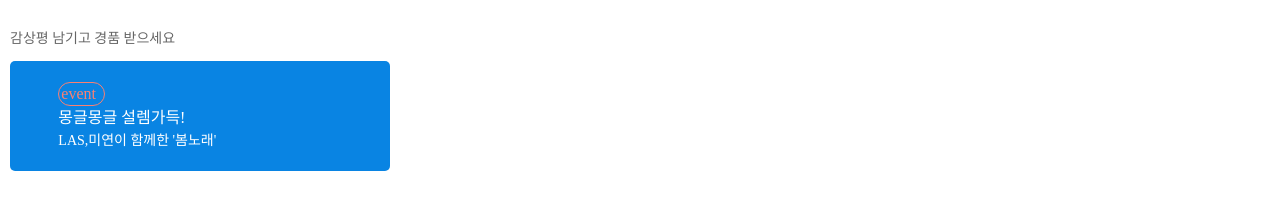
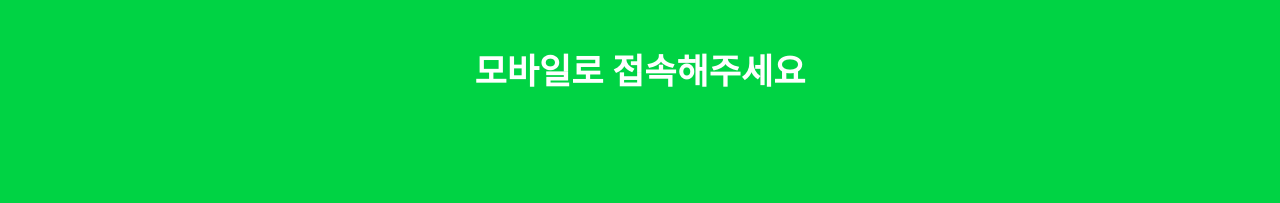
Before and after one commit to naturalMin/melone-clone, a plain HTML site: page index.html in a window 1280 px wide. Shown: the part 328-531 px from the top of the page. Drawn offline with Linux system fonts and the light colour scheme.

Commit message:
no-mobile media query add

```diff
--- a/index.css
+++ b/index.css
@@ -1,3 +1,6 @@
+@import "no-mobile.css";
+
+
 header {
     display: flex;
     justify-content: space-between;
--- a/index.html
+++ b/index.html
@@ -145,5 +145,8 @@
         <i class="fa-solid fa-circle fa-2xl"></i>
     </div>
   </div>
+  <div id="no-mobile">
+    <span>모바일로 접속해주세요</span>
+  </div>
 </body>
 </html>
--- /dev/null
+++ b/no-mobile.css
@@ -0,0 +1,22 @@
+#no-mobile {
+    position: absolute;
+    z-index: 100;
+    width: 100vw;
+    height: 100vh;
+    top: 0;
+    background-color: #00d344;
+    display: flex;
+    justify-content: center;
+    align-items: center;
+}
+#no-mobile span {
+    font-size: 35px;
+    font-weight: 700;
+    color: white;
+}
+
+@media screen and (max-width: 500px) {
+    #no-mobile {
+        display: none;
+    }
+}
```
